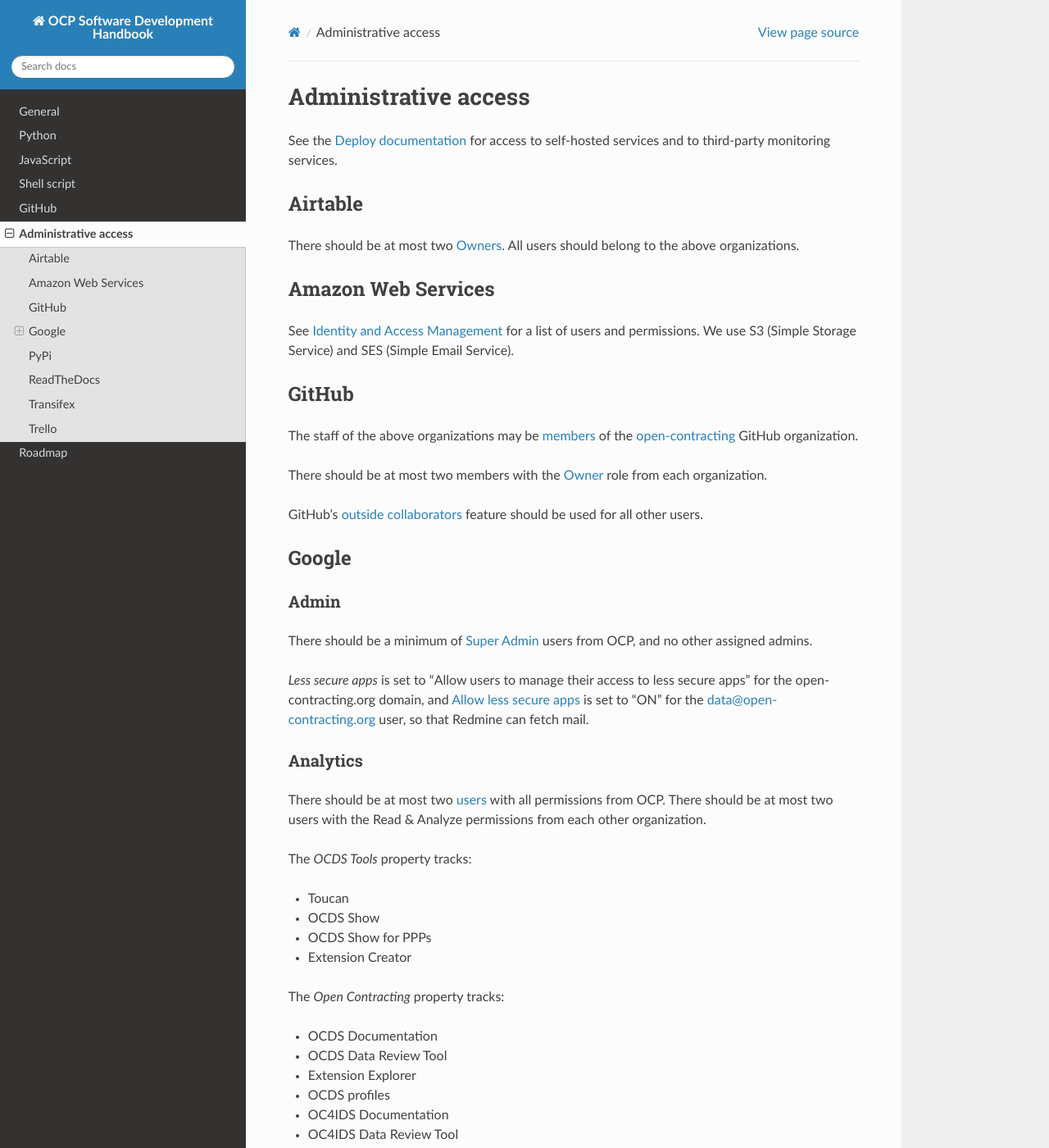
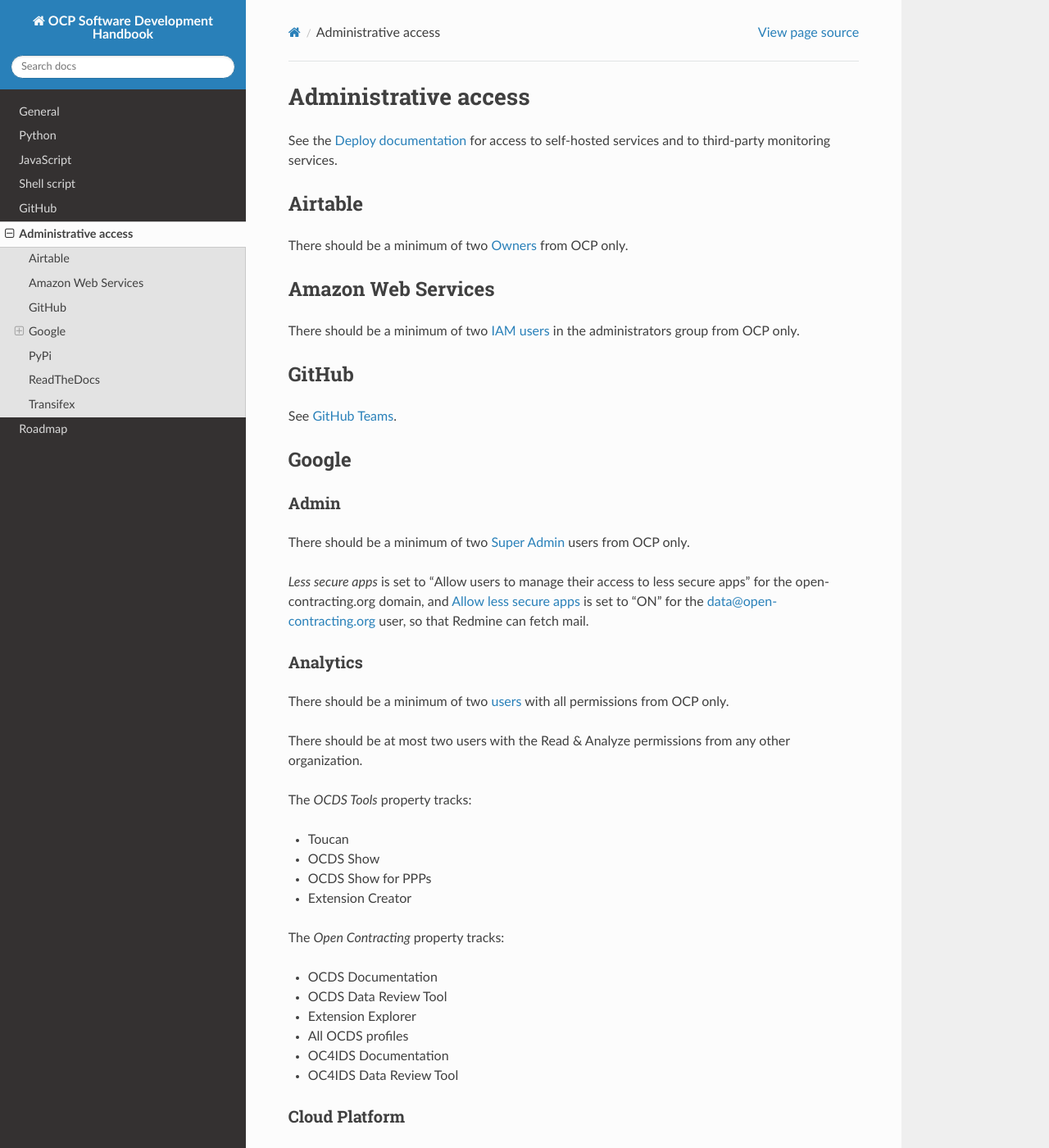
Before and after one commit to open-contracting/software-development-handbook, a Sphinx documentation site: the page built from docs/services/index.rst, in a window 1280 px wide and 1400 px high. Shown: the whole window at 82% size. Built offline with Sphinx 7.4.7 and the Read the Docs theme 2.0.0, drawn with Linux system fonts in a browser that asks for light colours; some of the changed text lies outside the part shown.

Commit message:
reference: Update administrative access policies. Remove Google Webmaster Central and Trello as unused.

```diff
--- a/docs/services/index.rst
+++ b/docs/services/index.rst
@@ -6,21 +6,17 @@ See the `Deploy documentation <https://ocdsdeploy.readthedocs.io/en/latest/refer
 Airtable
 --------
 
-There should be at most two `Owners <https://airtable.com/wspXFnEMMAgLMWfe0/workspace/billing>`__. All users should belong to the above organizations.
+There should be a minimum of two `Owners <https://airtable.com/wspXFnEMMAgLMWfe0/workspace/billing>`__ from OCP only.
 
 Amazon Web Services
 -------------------
 
-See `Identity and Access Management <https://console.aws.amazon.com/iam/home?region=us-east-1#/home>`__ for a list of users and permissions. We use S3 (Simple Storage Service) and SES (Simple Email Service).
+There should be a minimum of two `IAM users <https://console.aws.amazon.com/iam/home?region=us-east-1#/home>`__ in the administrators group from OCP only.
 
 GitHub
 ------
 
-The staff of the above organizations may be `members <https://github.com/orgs/open-contracting/people>`__ of the `open-contracting <https://github.com/open-contracting>`__ GitHub organization.
-
-There should be at most two members with the `Owner <https://help.github.com/articles/permission-levels-for-an-organization/>`__ role from each organization.
-
-GitHub’s `outside collaborators <https://help.github.com/articles/adding-outside-collaborators-to-repositories-in-your-organization/>`__ feature should be used for all other users.
+See :ref:`GitHub Teams<github-teams>`.
 
 Google
 ------
@@ -28,14 +24,16 @@ Google
 Admin
 ~~~~~
 
-There should be a minimum of `Super Admin <https://admin.google.com/open-contracting.org/AdminHome?hl=en#DomainSettings/notab=1&role=9170516996784129&subtab=roles>`__ users from OCP, and no other assigned admins.
+There should be a minimum of two `Super Admin <https://admin.google.com/open-contracting.org/AdminHome?hl=en#DomainSettings/notab=1&role=9170516996784129&subtab=roles>`__ users from OCP only.
 
 *Less secure apps* is set to “Allow users to manage their access to less secure apps” for the open-contracting.org domain, and `Allow less secure apps <https://myaccount.google.com/lesssecureapps>`__ is set to “ON” for the data@open-contracting.org user, so that Redmine can fetch mail.
 
 Analytics
 ~~~~~~~~~
 
-There should be at most two `users <https://analytics.google.com/analytics/web/#/a35677147w162037252p163071392/admin/suiteusermanagement/account>`__ with all permissions from OCP. There should be at most two users with the Read & Analyze permissions from each other organization.
+There should be a minimum of two `users <https://analytics.google.com/analytics/web/#/a35677147w162037252p163071392/admin/suiteusermanagement/account>`__ with all permissions from OCP only.
+
+There should be at most two users with the Read & Analyze permissions from any other organization.
 
 The *OCDS Tools* property tracks:
 
@@ -49,18 +47,21 @@ The *Open Contracting* property tracks:
 -  OCDS Documentation
 -  OCDS Data Review Tool
 -  Extension Explorer
--  OCDS profiles
+-  All OCDS profiles
 -  OC4IDS Documentation
 -  OC4IDS Data Review Tool
 
 Cloud Platform
 ~~~~~~~~~~~~~~
 
+There should be a minimum of two `Organization Administrator <https://console.cloud.google.com/iam-admin/iam?organizationId=1015889055088>`__ roles from OCP only.
+
 For the ``ocds`` project, `IAM <https://console.cloud.google.com/iam-admin/iam?organizationId=1015889055088&project=ocds-172716>`__ should only include Google-managed service accounts, ``ods-crm-redmine-backup`` and ``sysadmin@dogsbody.com``. `Service accounts <https://console.cloud.google.com/iam-admin/serviceaccounts?organizationId=1015889055088&project=ocds-172716>`__ should only include default service accounts and ``ods-crm-redmine-backup``. It should only use two storage buckets (``crm-open-contracting-org-daily-backups`` and ``crm-open-contracting-org-weekly-backups``). ``sysadmin@dogsbody.com`` must have the `“Storage Admin” role <https://cloud.google.com/storage/docs/access-control/iam-roles>`__ (``roles/storage.admin``), to get the ``storage.buckets.list`` permission.
 
 Periodically review `all projects <https://console.cloud.google.com/cloud-resource-manager?organizationId=1015889055088>`__. To view a project’s history, click its `Activity tab <https://console.cloud.google.com/home/activity?organizationId=1015889055088&project=ocds-172716>`__. To view a project’s resources, click its `Dashboard tab <https://console.cloud.google.com/home/dashboard?organizationId=1015889055088&project=ocds-172716>`__. Projects include:
 
 -  Library (two storage buckets)
+-  Pelican
 -  Toucan
 -  Website Search (API key)
 
@@ -73,24 +74,23 @@ In case a new user needs to be given admin access to the ``ocds`` project, you c
 Drive
 ~~~~~
 
-All users with access to `this folder <https://drive.google.com/drive/folders/0B79uNIOfT24eZTZqZjNNblVrek0>`__ should belong to the above organizations.
+All users with access to `this folder <https://drive.google.com/drive/folders/0B79uNIOfT24eZTZqZjNNblVrek0>`__ should belong to OCP, Centro de Desarrollo Sostenible (CDS) and Open Data Services Co-operative Limited (ODS).
 
 Groups
 ~~~~~~
 
--  `standard-discuss <https://groups.google.com/a/open-contracting.org/forum/#!forum/standard-discuss>`__
+-  `standard-discuss <https://groups.google.com/a/open-contracting.org/forum/#!forum/standard-discuss>`__ (`owners <https://groups.google.com/a/open-contracting.org/g/standard-discuss/members?q=role%3Aowner>`__, `managers <https://groups.google.com/a/open-contracting.org/g/standard-discuss/members?q=role%3Amanager>`__)
 
-There should be at most two members with the `Owner <https://support.google.com/a/answer/167094?hl=en>`__ role from OCP. There should be at most two members with the Manager role from each other organization.
+There should be a minimum of two `Owner <https://support.google.com/a/answer/167094?hl=en>`__ members from OCP only.
 
-Webmaster Central
-~~~~~~~~~~~~~~~~~
-
-There should be at most two `verified owners <https://www.google.com/webmasters/verification/details?hl=en&siteUrl=https://www.open-contracting.org/>`__ from each organization.
+There should be at most two members with the Manager role from each other organization.
 
 PyPi
 ----
 
-For each package owned by the `opencontracting <https://pypi.org/user/opencontracting/>`__ user, there should be at most one other user with the `Owner role <https://pypi.org/help/#collaborator-roles>`__ from each of OCP and ODS (OpenDataServices). Only users who are reasonably expected to upload releases should have the Maintainer role.
+For each package owned by the `opencontracting <https://pypi.org/user/opencontracting/>`__ user, there should be a minimum of two `Owner <https://pypi.org/help/#collaborator-roles>`__ roles from OCP only, including ``opencontracting``.
+
+Only users who are reasonably expected to upload releases should have the Maintainer role.
 
 ReadTheDocs
 -----------
@@ -101,8 +101,3 @@ Transifex
 ---------
 
 Transifex is used by ODS for multiple clients. There should be at most two members with the `Project Maintainer and Team Manager <https://docs.transifex.com/teams/understanding-user-roles>`__ roles from OCP.
-
-Trello
-------
-
-Trello is used by ODS for multiple clients. There should be at least one member from OCP on relevant boards.
```
Also changed, not shown: docs/github/index.rst (+9 -3 lines).
